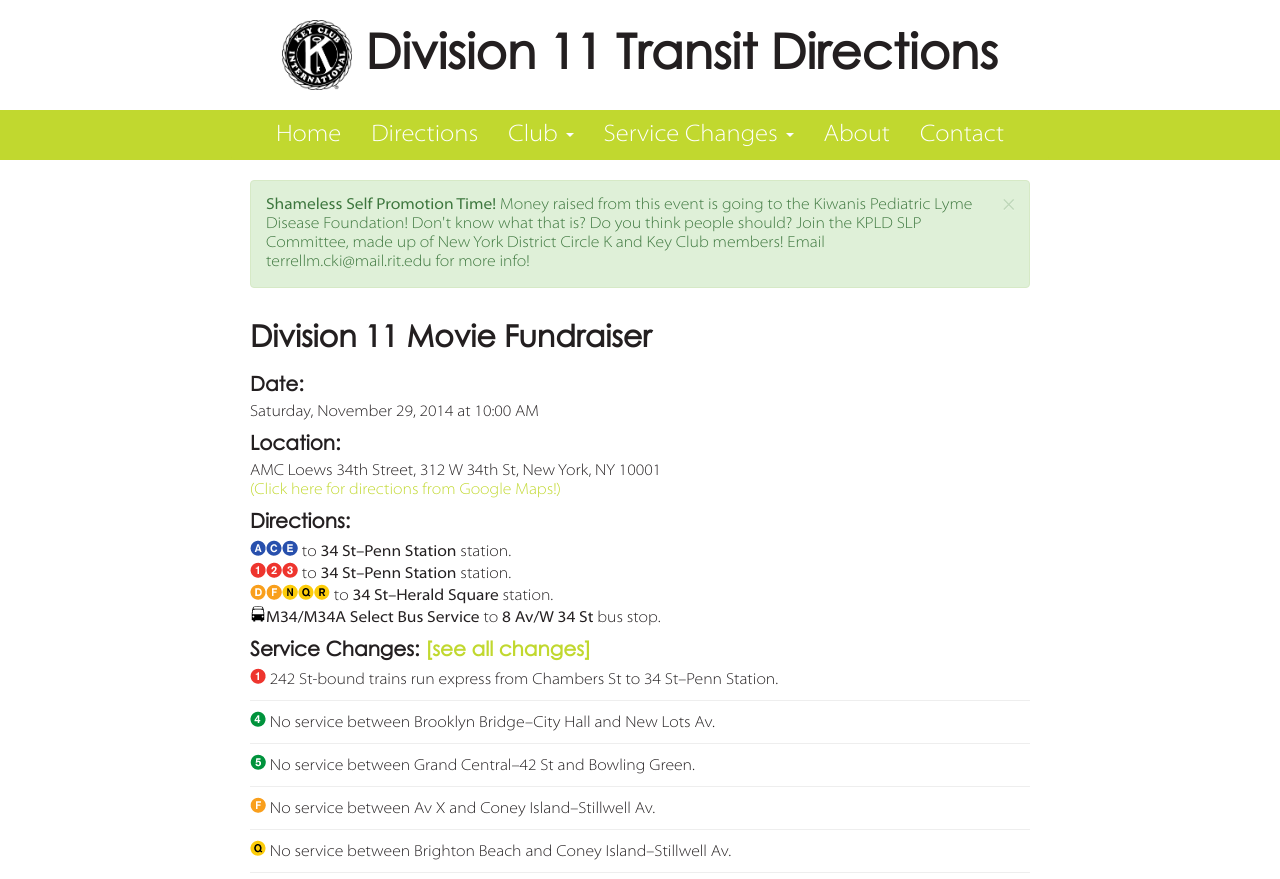
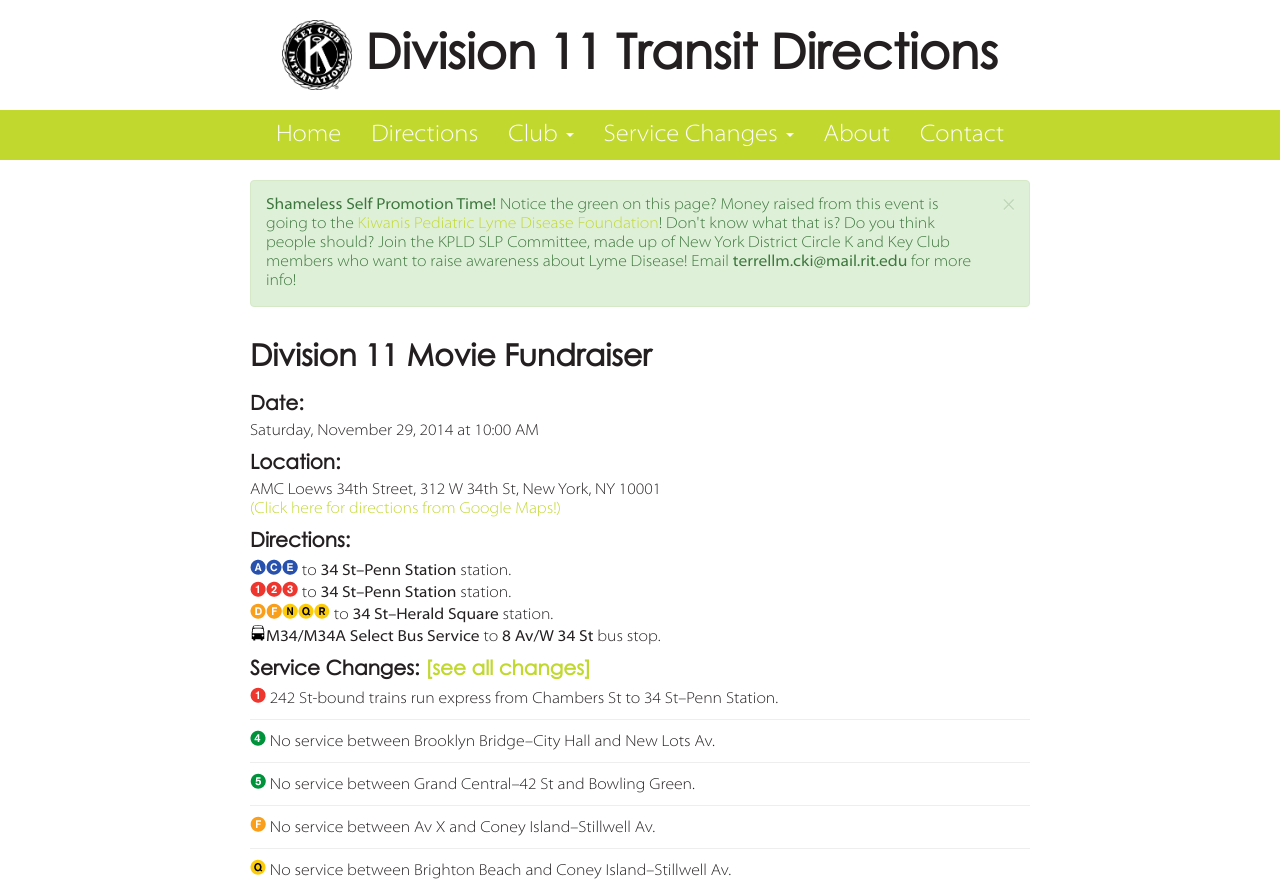
Before and after one commit to d11directions/d11directions.github.io, a Jekyll site: the page built from _posts/2014-11-29-Movie_Fundraiser.html, in a window 1280 px wide, cut to the strip 0-879 px from the top of the page. Built offline with Jekyll 4.4.1, drawn with Linux system fonts in a browser that asks for light colours.

Commit message:
Update Movie Fundraiser: edit KPLD note

```diff
--- a/_posts/2014-11-29-Movie_Fundraiser.html
+++ b/_posts/2014-11-29-Movie_Fundraiser.html
@@ -1,7 +1,7 @@
 ---
 layout: direction
 title: Division 11 Movie Fundraiser
-top-alert: <div class="alert alert-success alert-dismissible" role="alert"><button type="button" class="close" data-dismiss="alert"><span aria-hidden="true">&times;</span><span class="sr-only">Close</span></button><strong>Shameless Self Promotion Time!</strong> Money raised from this event is going to the Kiwanis Pediatric Lyme Disease Foundation! Don't know what that is? Do you think people should? Join the KPLD SLP Committee, made up of New York District Circle K and Key Club members! Email terrellm.cki@mail.rit.edu for more info!</div>
+top-alert: <div class="alert alert-success alert-dismissible" role="alert"><button type="button" class="close" data-dismiss="alert"><span aria-hidden="true">&times;</span><span class="sr-only">Close</span></button><strong>Shameless Self Promotion Time!</strong> Notice the green on this page? Money raised from this event is going to the <a href="http://kiwanis-ny.org/lyme/">Kiwanis Pediatric Lyme Disease Foundation</a>! Don't know what that is? Do you think people should? Join the KPLD SLP Committee, made up of New York District Circle K and Key Club members who want to raise awareness about Lyme Disease! Email <strong>terrellm.cki@mail.rit.edu</strong> for more info!</div>
 for: Division 11
 tags: [d11]
 time: Saturday, November 29, 2014 at 10:00 AM
```
